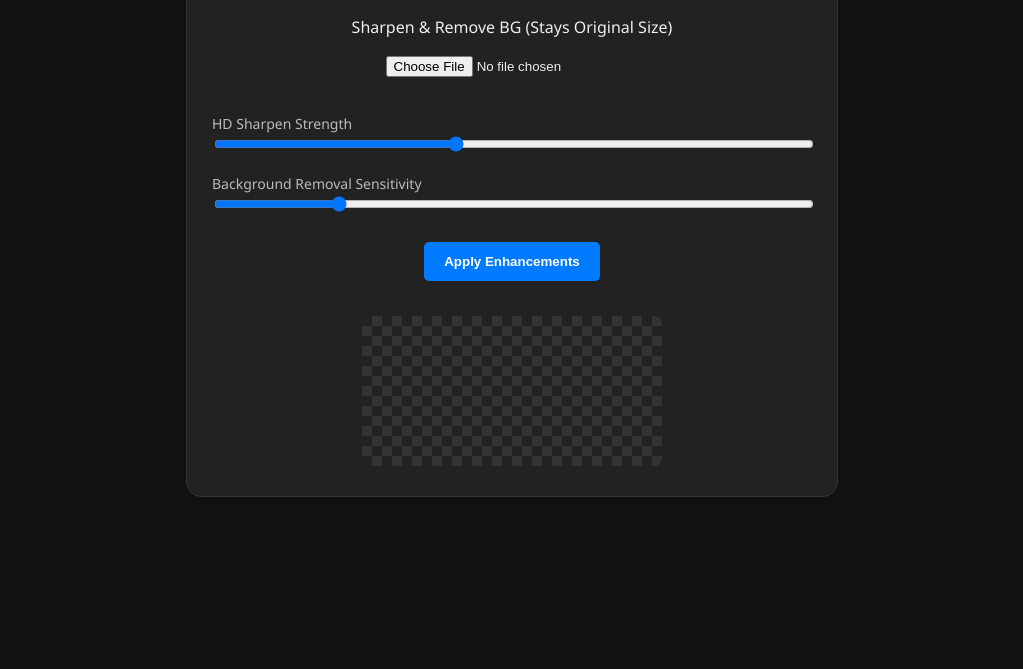
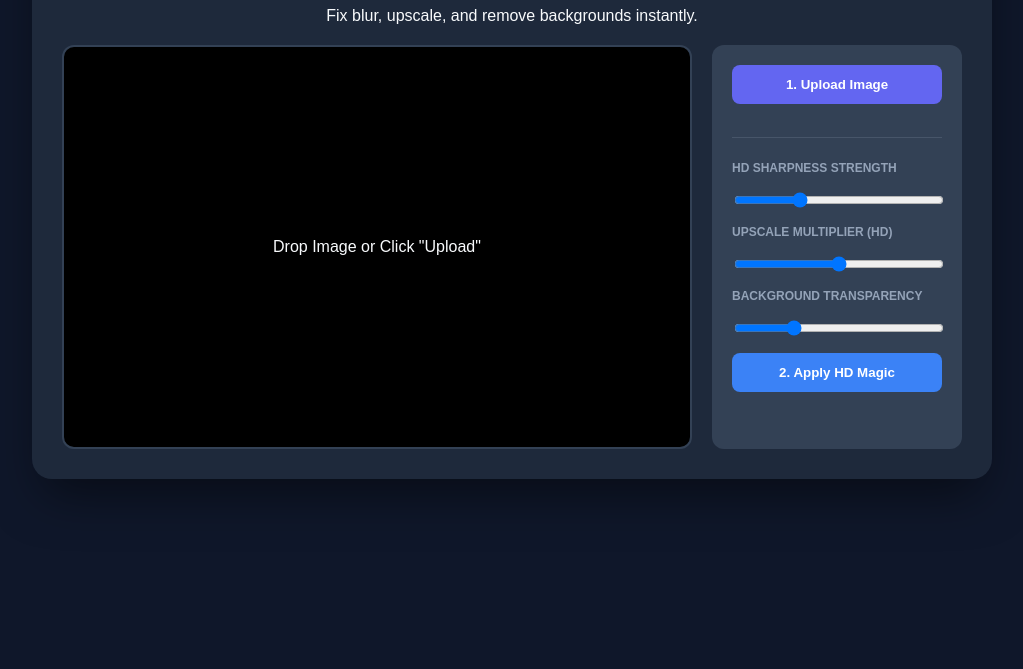
Before and after one commit to pvzhardtime358-cmd/Images-HD-maker, a plain HTML site: page index.html in a window 1280 px wide. Shown: the part 131-800 px from the top of the page, without its empty margins (128-1151 px from the left). Drawn offline with Linux system fonts and the light colour scheme.

Commit message:
Add files via upload

```diff
--- a/index.html
+++ b/index.html
@@ -3,122 +3,148 @@
 <head>
     <meta charset="UTF-8">
     <meta name="viewport" content="width=device-width, initial-scale=1.0">
-    <title>Precision HD & Transparent Tool</title>
+    <title>AI HD Enhancer Pro</title>
     <style>
-        body { font-family: 'Segoe UI', sans-serif; background: #111; color: #eee; text-align: center; padding: 40px; }
-        .box { max-width: 600px; margin: auto; background: #222; padding: 25px; border-radius: 15px; border: 1px solid #333; }
-        canvas {
-            max-width: 100%; height: auto; margin-top: 20px; border-radius: 8px;
-            background-image: repeating-conic-gradient(#333 0% 25%, #222 0% 50%);
-            background-position: 0 0, 10px 10px; background-size: 20px 20px;
-        }
-        .btn { background: #007bff; color: white; border: none; padding: 12px 20px; border-radius: 5px; cursor: pointer; font-weight: bold; margin: 10px 5px; }
-        .btn-green { background: #28a745; }
-        input[type="file"] { margin-bottom: 20px; }
-        .slider-group { margin: 15px 0; text-align: left; }
-        label { font-size: 14px; color: #bbb; }
-        input[type="range"] { width: 100%; }
-        #info { font-size: 12px; color: #888; margin-top: 5px; }
+        :root { --primary: #3b82f6; --bg: #0f172a; --panel: #1e293b; }
+        body { font-family: sans-serif; background: var(--bg); color: #f8fafc; display: flex; justify-content: center; padding: 20px; }
+        .wrapper { max-width: 900px; width: 100%; background: var(--panel); padding: 30px; border-radius: 20px; box-shadow: 0 25px 50px -12px rgba(0,0,0,0.5); }
+        .header { text-align: center; margin-bottom: 20px; }
+        .grid { display: grid; grid-template-columns: 1fr 250px; gap: 20px; }
+        .preview-area { background: #000; border-radius: 12px; min-height: 400px; display: flex; align-items: center; justify-content: center; overflow: hidden; position: relative; border: 2px solid #334155; }
+        canvas { max-width: 100%; height: auto; display: none; image-rendering: auto; }
+        .controls { background: #334155; padding: 20px; border-radius: 12px; display: flex; flex-direction: column; gap: 15px; }
+        label { font-size: 12px; font-weight: bold; text-transform: uppercase; color: #94a3b8; }
+        input[type="range"] { width: 100%; cursor: pointer; }
+        .btn { background: var(--primary); color: white; border: none; padding: 12px; border-radius: 8px; font-weight: bold; cursor: pointer; transition: 0.2s; }
+        .btn:hover { filter: brightness(1.2); }
+        .btn-download { background: #10b981; margin-top: 10px; }
+        .upload-btn { background: #6366f1; margin-bottom: 10px; }
+        #status { text-align: center; color: var(--primary); font-weight: bold; margin-top: 10px; }
     </style>
 </head>
 <body>
 
-<div class="box">
-    <h2>HD Precision Tool</h2>
-    <p>Sharpen & Remove BG (Stays Original Size)</p>
-
-    <input type="file" id="upload" accept="image/*">
-
-    <div class="slider-group">
-        <label>HD Sharpen Strength</label>
-        <input type="range" id="sharpness" min="0" max="100" value="40">
+<div class="wrapper">
+    <div class="header">
+        <h1>High-Def Image Studio</h1>
+        <p>Fix blur, upscale, and remove backgrounds instantly.</p>
     </div>
 
-    <div class="slider-group">
-        <label>Background Removal Sensitivity</label>
-        <input type="range" id="transparency" min="0" max="150" value="30">
+    <div class="grid">
+        <div class="preview-area" id="dropZone">
+            <span id="placeholder">Drop Image or Click "Upload"</span>
+            <canvas id="mainCanvas"></canvas>
+        </div>
+
+        <div class="controls">
+            <input type="file" id="fileInput" hidden accept="image/*">
+            <button class="btn upload-btn" onclick="document.getElementById('fileInput').click()">1. Upload Image</button>
+
+            <hr style="border: 0; border-top: 1px solid #475569; width: 100%;">
+
+            <label>HD Sharpness Strength</label>
+            <input type="range" id="sharpStrength" min="0" max="100" value="30">
+
+            <label>Upscale Multiplier (HD)</label>
+            <input type="range" id="upscale" min="1" max="2" step="0.5" value="1.5">
+
+            <label>Background Transparency</label>
+            <input type="range" id="bgThreshold" min="0" max="150" value="40">
+
+            <button class="btn" onclick="processAll()">2. Apply HD Magic</button>
+            <button class="btn btn-download" id="dlBtn" style="display:none" onclick="download()">3. Download Result</button>
+            <div id="status"></div>
+        </div>
     </div>
-
-    <button class="btn" onclick="process()">Apply Enhancements</button>
-    <button class="btn btn-green" id="saveBtn" style="display:none" onclick="save()">Download PNG</button>
-
-    <div id="info"></div>
-    <canvas id="canvas"></canvas>
 </div>
 
 <script>
-    const upload = document.getElementById('upload');
-    const canvas = document.getElementById('canvas');
+    const fileInput = document.getElementById('fileInput');
+    const canvas = document.getElementById('mainCanvas');
     const ctx = canvas.getContext('2d', { willReadFrequently: true });
-    let img = new Image();
+    let originalImg = null;
 
-    upload.onchange = (e) => {
+    fileInput.onchange = (e) => {
         const reader = new FileReader();
-        reader.onload = (f) => {
-            img.onload = () => {
-                // LOCK SIZE TO ORIGINAL
-                canvas.width = img.width;
-                canvas.height = img.height;
-                document.getElementById('info').innerText = `Dimensions: ${img.width}px x ${img.height}px`;
-                ctx.drawImage(img, 0, 0);
+        reader.onload = (event) => {
+            originalImg = new Image();
+            originalImg.onload = () => {
+                resetCanvas();
+                document.getElementById('placeholder').style.display = 'none';
                 canvas.style.display = 'block';
+                document.getElementById('status').innerText = "Image Loaded!";
             };
-            img.src = f.target.result;
+            originalImg.src = event.target.result;
         };
         reader.readAsDataURL(e.target.files[0]);
     };
 
-    function process() {
-        if (!img.src) return alert("Please upload an image!");
+    function resetCanvas() {
+        const scale = parseFloat(document.getElementById('upscale').value);
+        canvas.width = originalImg.width * scale;
+        canvas.height = originalImg.height * scale;
+        ctx.imageSmoothingEnabled = true;
+        ctx.imageSmoothingQuality = 'high';
+        ctx.drawImage(originalImg, 0, 0, canvas.width, canvas.height);
+    }
 
-        // 1. Redraw clean image
-        ctx.drawImage(img, 0, 0);
+    function processAll() {
+        if (!originalImg) return alert("Upload an image first!");
+        document.getElementById('status').innerText = "Processing HD...";
 
-        // 2. Apply HD Sharpening
-        const strength = document.getElementById('sharpness').value / 100;
+        setTimeout(() => {
+            resetCanvas();
+            applyHD();
+            removeBG();
+            document.getElementById('dlBtn').style.display = 'block';
+            document.getElementById('status').innerText = "Enhanced!";
+        }, 50);
+    }
+
+    function applyHD() {
+        const strength = document.getElementById('sharpStrength').value / 100;
         const imgData = ctx.getImageData(0, 0, canvas.width, canvas.height);
-        const pixels = imgData.data;
+        const data = imgData.data;
         const w = canvas.width;
 
-        // Sharpening Kernel (Matrix)
-        const weights = [0, -1, 0, -1, 5, -1, 0, -1, 0];
-        const res = new Uint8ClampedArray(pixels);
-
-        for (let i = w * 4; i < pixels.length - w * 4; i += 4) {
-            for (let channel = 0; channel < 3; channel++) {
-                const pos = i + channel;
-                const val = pixels[pos] * 5
-                          - pixels[pos - 4]
-                          - pixels[pos + 4]
-                          - pixels[pos - w * 4]
-                          - pixels[pos + w * 4];
-
-                // Blend original with sharpened version based on strength
-                res[pos] = pixels[pos] + (val - pixels[pos]) * strength;
+        // Laplacian Sharpening algorithm
+        const copy = new Uint8ClampedArray(data);
+        for (let i = w * 4; i < data.length - w * 4; i += 4) {
+            for (let j = 0; j < 3; j++) { // R, G, B
+                const idx = i + j;
+                const val = copy[idx] * 5
+                          - copy[idx - 4]
+                          - copy[idx + 4]
+                          - copy[idx - w * 4]
+                          - copy[idx + w * 4];
+                data[idx] = copy[idx] + (val - copy[idx]) * strength;
             }
         }
-
-        // 3. Apply Transparency
-        const threshold = document.getElementById('transparency').value;
-        const rBG = res[0], gBG = res[1], bBG = res[2]; // Take top-left pixel as BG color
-
-        for (let i = 0; i < res.length; i += 4) {
-            const r = res[i], g = res[i+1], b = res[i+2];
-            const diff = Math.sqrt((r-rBG)**2 + (g-gBG)**2 + (b-bBG)**2);
-            if (diff < threshold) res[i+3] = 0;
-        }
-
-        ctx.putImageData(new ImageData(res, canvas.width, canvas.height), 0, 0);
-        document.getElementById('saveBtn').style.display = 'inline-block';
+        ctx.putImageData(imgData, 0, 0);
     }
 
-    function save() {
+    function removeBG() {
+        const threshold = document.getElementById('bgThreshold').value;
+        const imgData = ctx.getImageData(0, 0, canvas.width, canvas.height);
+        const data = imgData.data;
+
+        // Auto-detect background from corners
+        const rT = data[0], gT = data[1], bT = data[2];
+
+        for (let i = 0; i < data.length; i += 4) {
+            const r = data[i], g = data[i+1], b = data[i+2];
+            const dist = Math.sqrt((r-rT)**2 + (g-gT)**2 + (b-bT)**2);
+            if (dist < threshold) data[i+3] = 0;
+        }
+        ctx.putImageData(imgData, 0, 0);
+    }
+
+    function download() {
         const link = document.createElement('a');
-        link.download = 'HD_Transparent.png';
-        link.href = canvas.toDataURL();
+        link.download = 'HD_Result.png';
+        link.href = canvas.toDataURL('image/png', 1.0);
         link.click();
     }
 </script>
-
 </body>
 </html>
```
